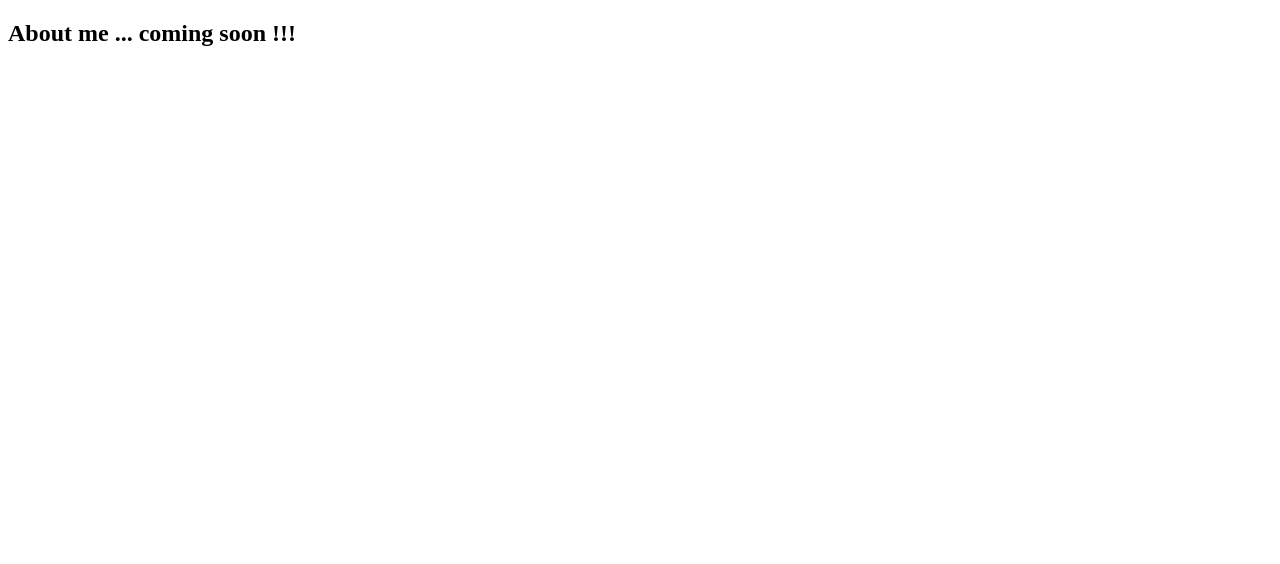
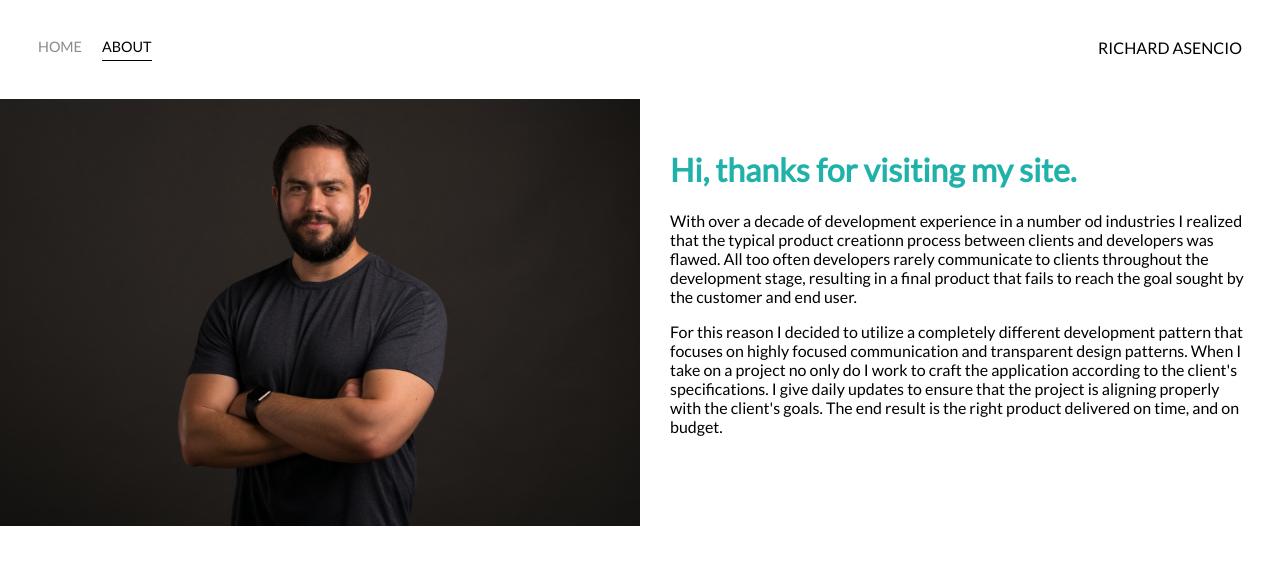
Before and after one commit to RichardAsencio/Learn-To-Build-A-Professional-Website-JHudgens, a plain HTML site: page portfolio-html-site/about.html in a window 1280 px wide. Drawn offline with Linux system fonts and the light colour scheme.

Commit message:
add the About page styles and the site fonts

```diff
--- a/portfolio-html-site/about.html
+++ b/portfolio-html-site/about.html
@@ -2,10 +2,45 @@
 <html lang="en">
 <head>
     <meta charset="UTF-8">
-    <title>About Me</title>
+    <title>About</title>
+    <link href="https://fonts.googleapis.com/css2?family=Lato&display=swap" rel="stylesheet">
+    <link rel="stylesheet" href="styles.css">
 </head>
 <body>
-    <h2>About me ... coming soon !!! </h2>
+    <div class="container">
+        <div class="nav-wrapper">
+            <div class="left-side">
+                <div class="nav-link-wrapper">
+                    <a href="index.html">Home</a>
+                </div>
 
+                <div class="nav-link-wrapper active-nav-link">
+                    <a href="about.html">About</a>
+                </div>
+            </div>
+
+            <div class="right-side">
+                <div class="brand">
+                    <div>RICHARD ASENCIO</div>
+                </div>
+            </div>
+        </div>
+
+        <div class="content-wrapper">
+            <div class="two-column-wrapper">
+                <div class="profile-image-wrapper">
+                    <img src="images/profile.jpg">
+                </div>
+
+                <div class="profile-content-wrapper">
+                    <h1>Hi, thanks for visiting my site.</h1>
+                    <p>With over a decade of development experience in a number od industries I realized that the typical product creationn process between clients and developers was flawed. All too often developers rarely communicate to clients throughout the development stage, resulting in a final product that fails to reach the goal sought by the customer and end user.</p>
+                    <p>For this reason I decided to utilize a completely different development pattern that focuses on highly focused communication and transparent design patterns. When I take on a project no only do I work to craft the application according to the client's specifications. I give daily updates to ensure that the project is aligning properly with the client's goals. The end result is the right product delivered on time, and on budget.</p>
+                </div>
+                </div>
+            </div>
+        </div>
+    </div>
 </body>
+
 </html>
--- a/portfolio-html-site/styles.css
+++ b/portfolio-html-site/styles.css
@@ -2,6 +2,7 @@
 
 body {
     margin: 0px;
+    font-family: "Lato", sans-serif;
 }
 
 .container {
@@ -49,6 +50,14 @@ body {
 
 .nav-link-wrapper a:hover {
     color: black;
+}
+
+.active-nav-link {
+    border-bottom: 1px solid black;
+}
+
+.active-nav-link a {
+    color: black !important;
 }
 
 /* Portfolio Styles */
@@ -119,3 +128,23 @@ body {
     transition: 1s;
     filter: brightness(10%)
 }
+
+
+/* About page */
+
+.two-column-wrapper {
+    display: grid;
+    grid-template-columns: 1fr 1fr;
+}
+
+.profile-image-wrapper img {
+    width: 100%;
+}
+
+.profile-content-wrapper {
+    padding: 30px;
+}
+
+.profile-content-wrapper h1 {
+    color: lightseagreen;
+}
```
Also changed, not shown: Notes.md (+95 -0 lines), portfolio-html-site/index.html (+2 -1 lines).
